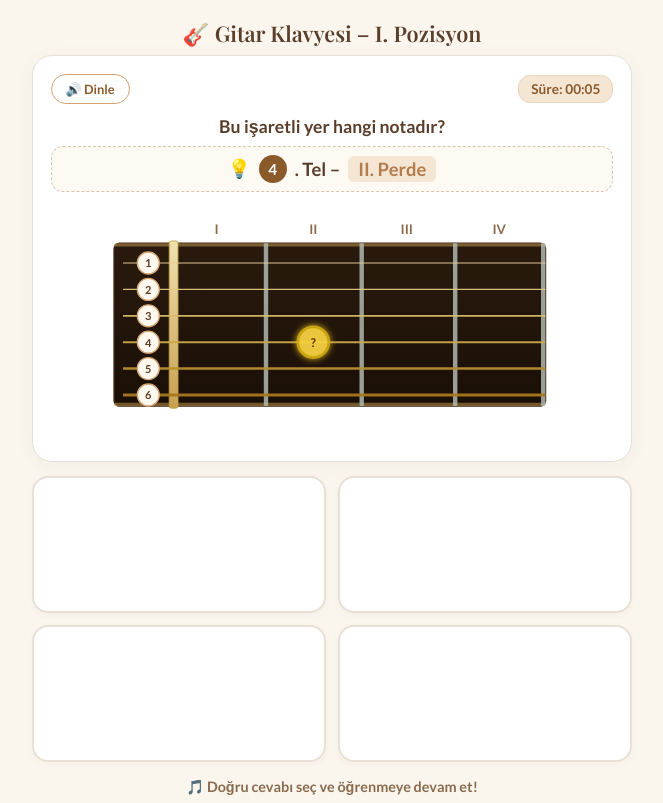
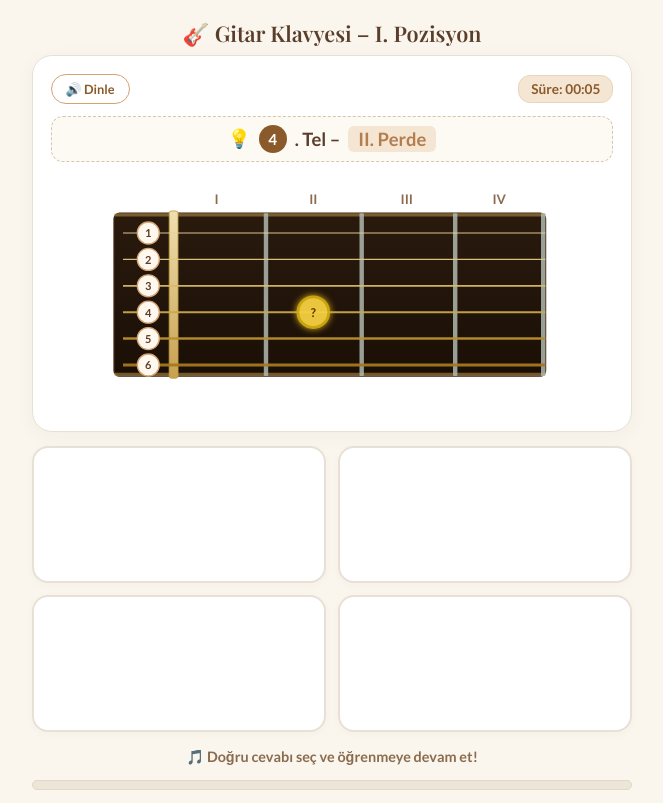
Before and after one commit to yunusgedik-gitar/gitar, a plain HTML site: page klavye/index.html in a window 1280 px wide. Shown: the top 803 px of the page, without its empty margins (308-971 px from the left). Drawn offline with nearby package versions, Linux system fonts and the light colour scheme; sample sign-in values are in the browser's storage.

Commit message:
Update index.html

```diff
--- a/klavye/index.html
+++ b/klavye/index.html
@@ -114,7 +114,6 @@
         <button id="listen-btn" onclick="replay()">🔊 Dinle</button>
         <div class="timer-badge" id="timer-display">Süre: 00:00</div>
       </div>
-      <div class="q-title">Bu işaretli yer hangi notadır?</div>
 
       <div class="hint-box" id="hint-text">
         💡 <span class="hint-string-badge">1</span> . Tel – <span class="hint-fret-text">I. Perde</span>
```
